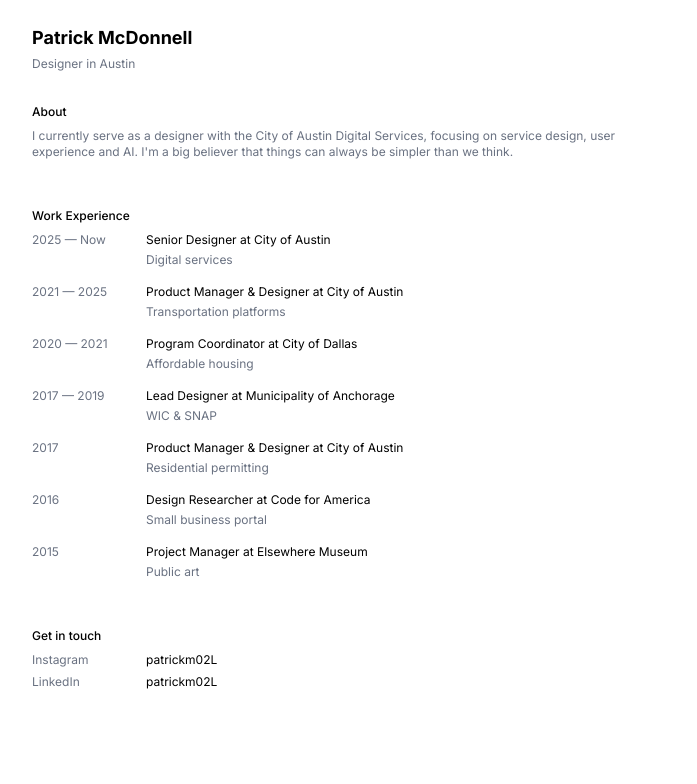
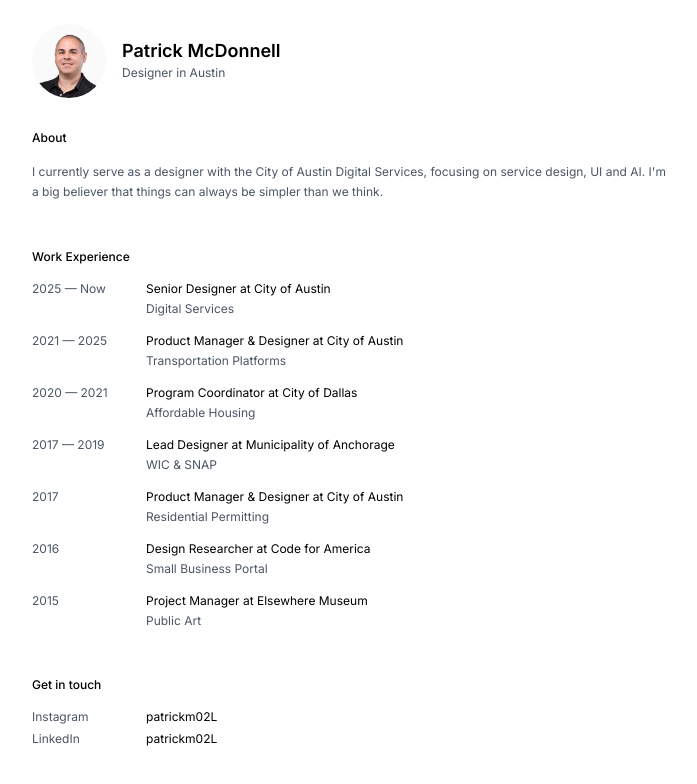
Before and after one commit to patrickm02L/resume, a Next.js app: page / in a window 1280 px wide. Shown: the top 784 px of the page, without its empty margins (288-985 px from the left). Built offline with nearby package versions, Linux system fonts and the light colour scheme.

Commit message:
Enhance personal portfolio layout and styling. Updated header to include profile image, improved text colors for better readability, and adjusted margins in sections. Enhanced work experience entries with consistent formatting and capitalization for improved presentation.

```diff
--- a/src/app/page.tsx
+++ b/src/app/page.tsx
@@ -4,83 +4,92 @@ export default function Home() {
       <div className="max-w-2xl mx-auto py-6 px-4">
         {/* Header Section */}
         <header className="mb-8">
-          <h1 className="text-lg font-bold text-black mb-1">Patrick McDonnell</h1>
-          <p className="text-xs text-gray-500 mb-1">Designer in Austin</p>
+          <div className="flex items-center gap-3 sm:gap-4">
+            <img
+              src="/patrick-profile.png"
+              alt="Patrick McDonnell"
+              className="w-[58px] h-[58px] sm:w-[74px] sm:h-[74px] rounded-full object-cover flex-shrink-0"
+            />
+            <div>
+              <h1 className="text-lg font-semibold text-black mb-0">Patrick McDonnell</h1>
+              <p className="text-xs text-gray-600 mb-1">Designer in Austin</p>
+            </div>
+          </div>
         </header>
 
         {/* About Section */}
         <section className="mb-12">
-          <h2 className="text-xs font-medium text-black mb-2">About</h2>
-          <p className="text-xs text-gray-500">
-            I currently serve as a designer with the City of Austin Digital Services, focusing on service design, user experience and AI. I'm a big believer that things can always be simpler than we think.
+          <h2 className="text-xs font-medium text-black mb-4">About</h2>
+          <p className="text-xs text-gray-600 leading-relaxed">
+            I currently serve as a designer with the City of Austin Digital Services, focusing on service design, UI and AI. I'm a big believer that things can always be simpler than we think.
           </p>
         </section>
 
         {/* Work Experience Section */}
         <section className="mb-12">
-          <h2 className="text-xs font-medium text-black mb-2">Work Experience</h2>
+          <h2 className="text-xs font-medium text-black mb-4">Work Experience</h2>
 
           <div className="space-y-4">
             {/* Senior Designer at City of Austin */}
             <div className="flex gap-2">
-              <div className="text-gray-500 text-xs w-24 flex-shrink-0">2025 — Now</div>
+              <div className="text-gray-600 text-xs w-24 flex-shrink-0">2025 — Now</div>
               <div className="flex-1 ml-2.5">
                 <h3 className="text-xs text-black mb-1">Senior Designer at City of Austin</h3>
-                <p className="text-xs text-gray-500">Digital services</p>
+                <p className="text-xs text-gray-600">Digital Services</p>
               </div>
             </div>
 
             {/* Product Manager & Designer at City of Austin */}
             <div className="flex gap-2">
-              <div className="text-gray-500 text-xs w-24 flex-shrink-0">2021 — 2025</div>
+              <div className="text-gray-600 text-xs w-24 flex-shrink-0">2021 — 2025</div>
               <div className="flex-1 ml-2.5">
                 <h3 className="text-xs text-black mb-1">Product Manager & Designer at City of Austin</h3>
-                <p className="text-xs text-gray-500">Transportation platforms</p>
+                <p className="text-xs text-gray-600">Transportation Platforms</p>
               </div>
             </div>
 
             {/* City of Dallas */}
             <div className="flex gap-2">
-              <div className="text-gray-500 text-xs w-24 flex-shrink-0">2020 — 2021</div>
+              <div className="text-gray-600 text-xs w-24 flex-shrink-0">2020 — 2021</div>
               <div className="flex-1 ml-2.5">
                 <h3 className="text-xs text-black mb-1">Program Coordinator at City of Dallas</h3>
-                <p className="text-xs text-gray-500">Affordable housing</p>
+                <p className="text-xs text-gray-600">Affordable Housing</p>
               </div>
             </div>
 
             {/* Municipality of Anchorage */}
             <div className="flex gap-2">
-              <div className="text-gray-500 text-xs w-24 flex-shrink-0">2017 — 2019</div>
+              <div className="text-gray-600 text-xs w-24 flex-shrink-0">2017 — 2019</div>
               <div className="flex-1 ml-2.5">
                 <h3 className="text-xs text-black mb-1">Lead Designer at Municipality of Anchorage</h3>
-                <p className="text-xs text-gray-500">WIC & SNAP</p>
+                <p className="text-xs text-gray-600">WIC & SNAP</p>
               </div>
             </div>
 
             {/* City of Austin 2017 */}
             <div className="flex gap-2">
-              <div className="text-gray-500 text-xs w-24 flex-shrink-0">2017</div>
+              <div className="text-gray-600 text-xs w-24 flex-shrink-0">2017</div>
               <div className="flex-1 ml-2.5">
                 <h3 className="text-xs text-black mb-1">Product Manager & Designer at City of Austin</h3>
-                <p className="text-xs text-gray-500">Residential permitting</p>
+                <p className="text-xs text-gray-600">Residential Permitting</p>
               </div>
             </div>
 
             {/* Code for America */}
             <div className="flex gap-2">
-              <div className="text-gray-500 text-xs w-24 flex-shrink-0">2016</div>
+              <div className="text-gray-600 text-xs w-24 flex-shrink-0">2016</div>
               <div className="flex-1 ml-2.5">
                 <h3 className="text-xs text-black mb-1">Design Researcher at Code for America</h3>
-                <p className="text-xs text-gray-500">Small business portal</p>
+                <p className="text-xs text-gray-600">Small Business Portal</p>
               </div>
             </div>
 
             {/* Elsewhere Museum */}
             <div className="flex gap-2">
-              <div className="text-gray-500 text-xs w-24 flex-shrink-0">2015</div>
+              <div className="text-gray-600 text-xs w-24 flex-shrink-0">2015</div>
               <div className="flex-1 ml-2.5">
                 <h3 className="text-xs text-black mb-1">Project Manager at Elsewhere Museum</h3>
-                <p className="text-xs text-gray-500">Public art</p>
+                <p className="text-xs text-gray-600">Public Art</p>
               </div>
             </div>
           </div>
@@ -91,15 +100,15 @@ export default function Home() {
 
         {/* Get in touch Section */}
         <section>
-          <h2 className="text-xs font-medium text-black mb-2">Get in touch</h2>
+          <h2 className="text-xs font-medium text-black mb-4">Get in touch</h2>
 
           <div className="space-y-1.5">
             <div className="flex gap-2">
-              <span className="text-gray-500 text-xs w-24">Instagram</span>
+              <span className="text-gray-600 text-xs w-24">Instagram</span>
               <a href="https://www.instagram.com/patrickm02l" target="_blank" rel="noopener noreferrer" className="text-black text-xs hover:underline ml-2.5">patrickm02L</a>
             </div>
             <div className="flex gap-2">
-              <span className="text-gray-500 text-xs w-24">LinkedIn</span>
+              <span className="text-gray-600 text-xs w-24">LinkedIn</span>
               <a href="https://www.linkedin.com/in/patrickm02l/" target="_blank" rel="noopener noreferrer" className="text-black text-xs hover:underline ml-2.5">patrickm02L</a>
             </div>
           </div>
```
Also changed, not shown: public/patrick-profile.jpg (added), public/patrick-profile.png (added).
